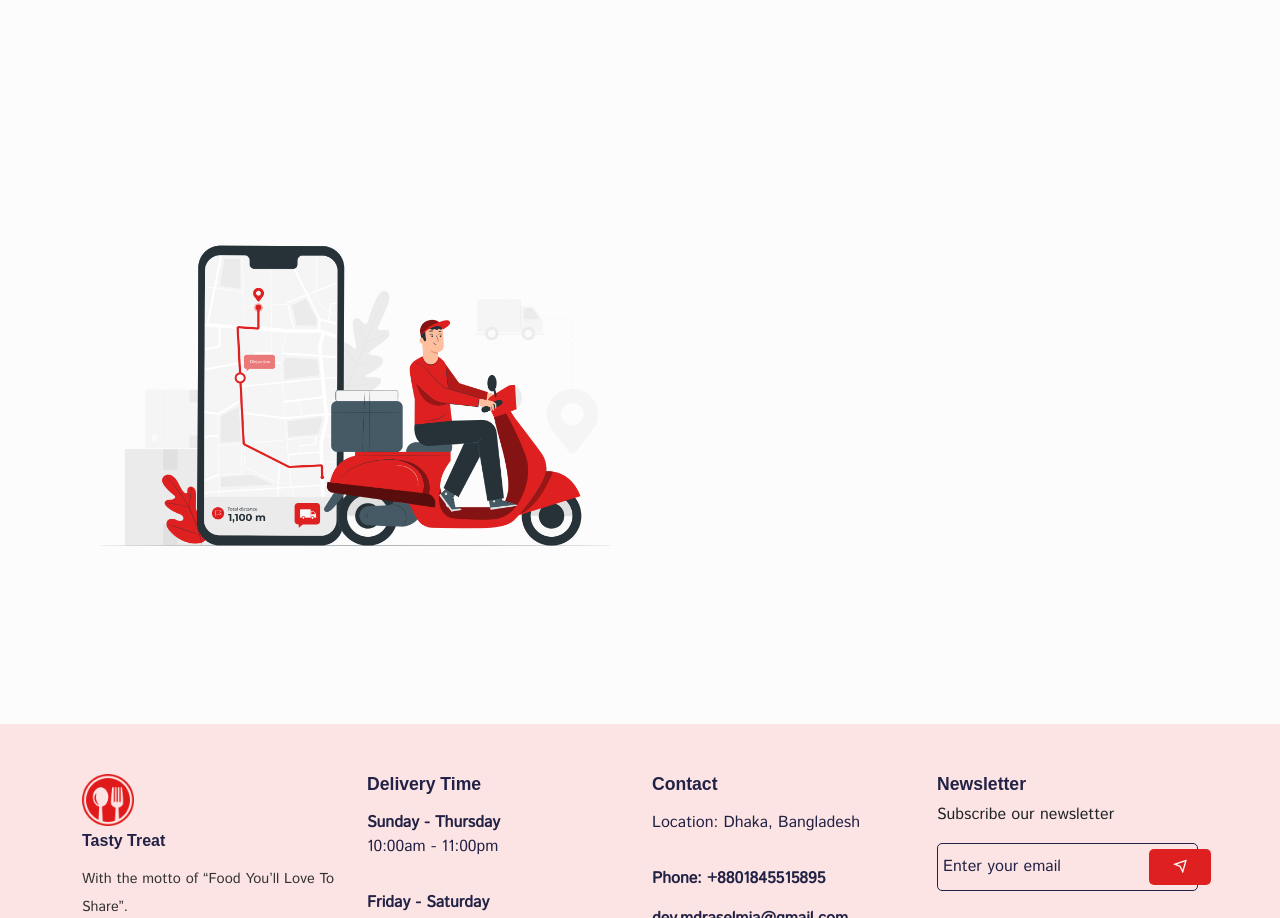
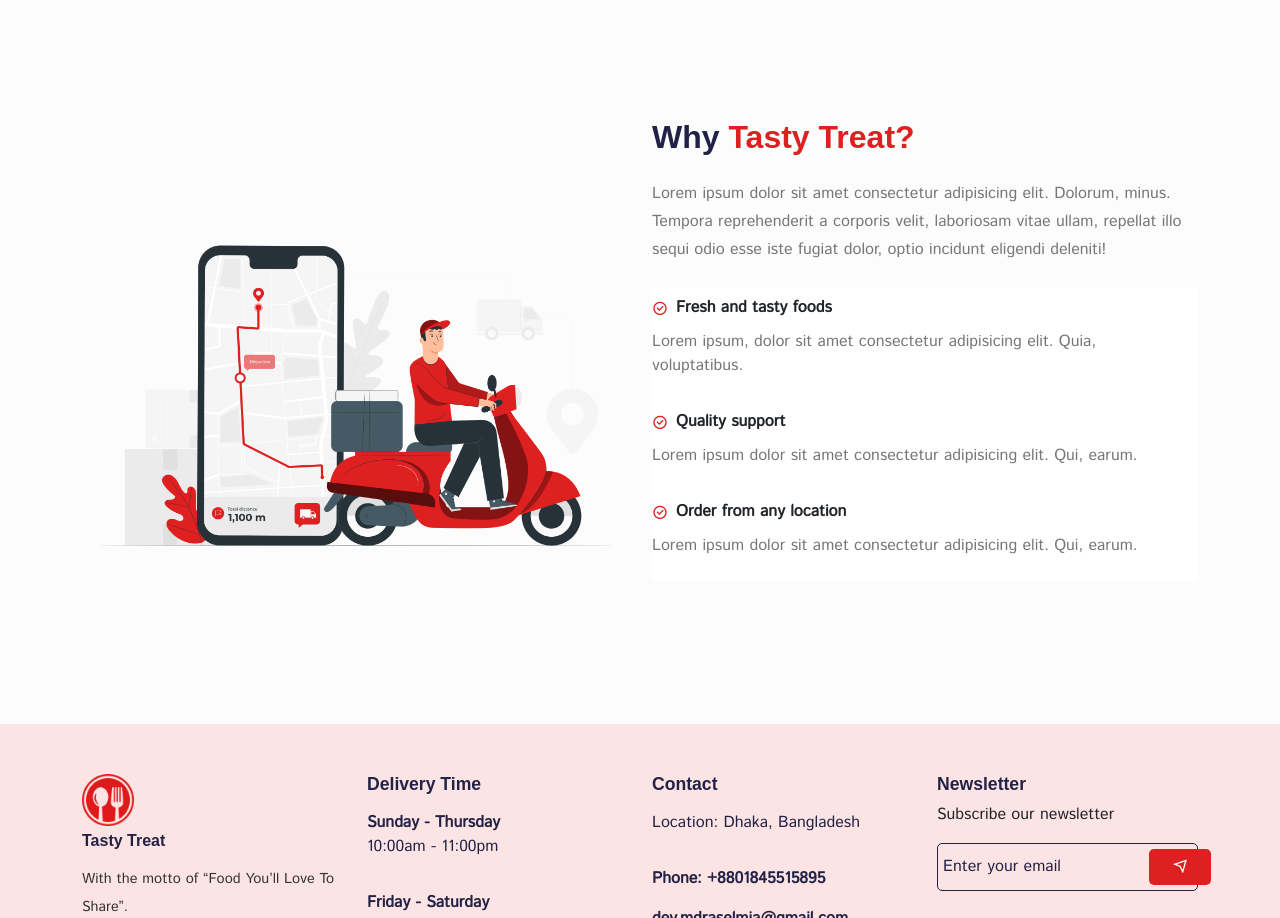
Before and after one commit to mdraselmiah95/tasty-treat-app, a React (Create React App) app: page /home in a window 1280 px wide. Shown: the part 3093-4011 px from the top of the page. Built offline with nearby package versions, Linux system fonts and the light colour scheme; a web font is replaced by a local one.

Commit message:
WIP on Tasty Treat Food App why Testy Treat section

```diff
--- a/src/pages/Home.jsx
+++ b/src/pages/Home.jsx
@@ -1,5 +1,5 @@
 import React, { useEffect, useState } from "react";
-import { Col, Container, Row } from "reactstrap";
+import { Col, Container, ListGroup, ListGroupItem, Row } from "reactstrap";
 import { Link } from "react-router-dom";
 import Helmet from "../components/Helmet/Helmet";
 
@@ -241,6 +241,54 @@ const Home = () => {
             <Col lg="6" md="6">
               <img src={whyImg} alt="why-tasty-treat" className="w-100" />
             </Col>
+
+            <Col lg="6" md="6">
+              <div className="why__tasty-treat">
+                <h2 className="tasty__treat-title mb-4">
+                  Why <span>Tasty Treat?</span>
+                </h2>
+                <p className="tasty__treat-desc">
+                  Lorem ipsum dolor sit amet consectetur adipisicing elit.
+                  Dolorum, minus. Tempora reprehenderit a corporis velit,
+                  laboriosam vitae ullam, repellat illo sequi odio esse iste
+                  fugiat dolor, optio incidunt eligendi deleniti!
+                </p>
+
+                <ListGroup className="mt-4">
+                  <ListGroupItem className="border-0 ps-0">
+                    <p className=" choose__us-title d-flex align-items-center gap-2 ">
+                      <i class="ri-checkbox-circle-line"></i> Fresh and tasty
+                      foods
+                    </p>
+                    <p className="choose__us-desc">
+                      Lorem ipsum, dolor sit amet consectetur adipisicing elit.
+                      Quia, voluptatibus.
+                    </p>
+                  </ListGroupItem>
+
+                  <ListGroupItem className="border-0 ps-0">
+                    <p className="choose__us-title d-flex align-items-center gap-2 ">
+                      <i class="ri-checkbox-circle-line"></i> Quality support
+                    </p>
+                    <p className="choose__us-desc">
+                      Lorem ipsum dolor sit amet consectetur adipisicing elit.
+                      Qui, earum.
+                    </p>
+                  </ListGroupItem>
+
+                  <ListGroupItem className="border-0 ps-0">
+                    <p className="choose__us-title d-flex align-items-center gap-2 ">
+                      <i class="ri-checkbox-circle-line"></i>Order from any
+                      location{" "}
+                    </p>
+                    <p className="choose__us-desc">
+                      Lorem ipsum dolor sit amet consectetur adipisicing elit.
+                      Qui, earum.
+                    </p>
+                  </ListGroupItem>
+                </ListGroup>
+              </div>
+            </Col>
           </Row>
         </Container>
       </section>
```
